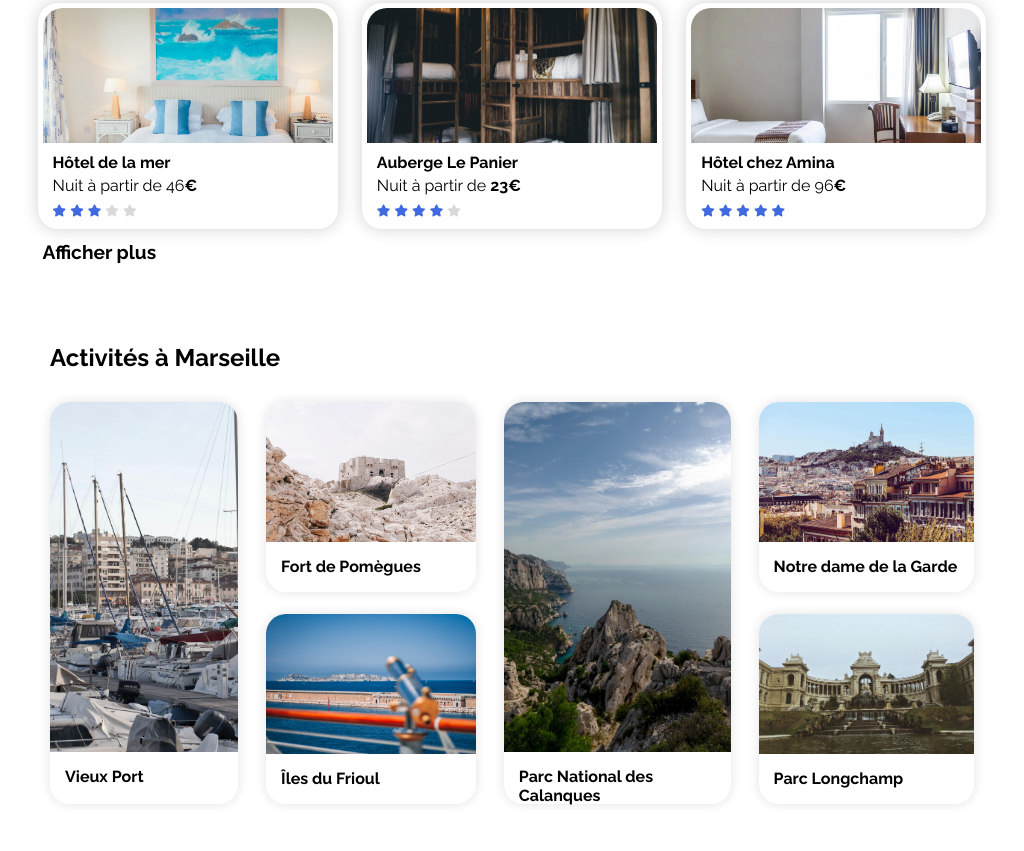
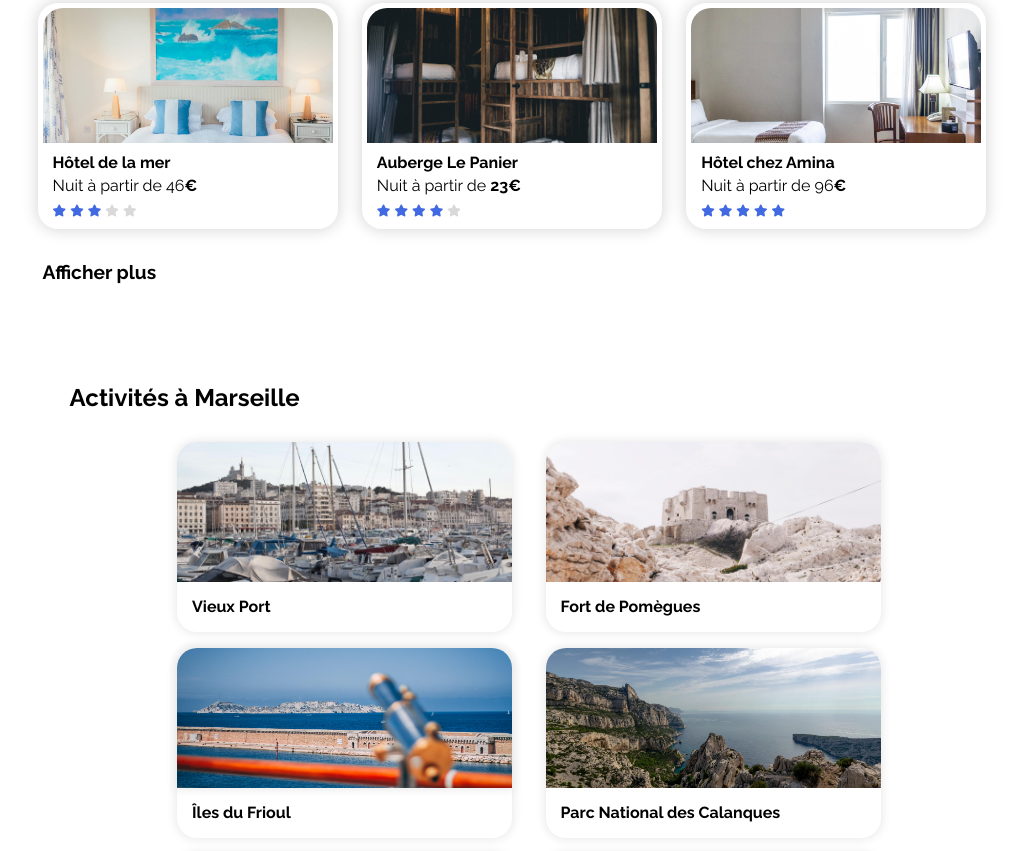
Before and after one commit to TakeoWalker/MarineParize_P1_02082021, a plain HTML site: page index.html in a window 1024 px wide. Shown: the part 1100-1951 px from the top of the page. Drawn offline with Linux system fonts and the light colour scheme.

Commit message:
last review

```diff
--- a/style/accommodation.css
+++ b/style/accommodation.css
@@ -12,7 +12,7 @@
     flex-direction: column;
     align-self: center;
     margin: 0 1%;
-    padding: 30px 0 0 1%;
+    padding: 30px 20px 20px 1%;
     background-color: #F2F2F2;
     border-radius: 20px;
     width: 70%;
@@ -20,6 +20,7 @@
 
 #accommodations {
     font-size: x-large;
+    margin: 20px;
 }
 
 .accommodations-article {
@@ -60,6 +61,7 @@
 .more {
     font-size: larger;
     font-weight: bolder;
+    margin: 20px;
 }
 
 
--- a/style/activities.css
+++ b/style/activities.css
@@ -9,7 +9,7 @@
 
 .activities-img {
     display: grid;
-    grid-template-columns: repeat(4, auto);
+    grid-template-columns: auto 300px auto 300px;
     grid-template-rows: 200px 200px;
     column-gap: 3%;
     row-gap: 3%;
@@ -44,6 +44,7 @@
 #activities-img3 {
     grid-column-start: 2;
     grid-row-start: 2;
+    margin-top: 50px;
 }
 
 #activities-img4 {
@@ -76,9 +77,75 @@
     height: 140px;
 }
 
+#activities-img3 img {
+    width: 100%;
+    height: 100px;
+    background-color: unset;
+    box-shadow: 0 0 10px 2px #EBEBEB;
+}
+
 .activities-article div {
     margin: 15px;
     font-weight: bolder;
+}
+
+
+/*** Tablet ***/
+
+@media screen and (max-width: 1150px) and (min-width: 860px) {
+    .activities {
+        display: flex;
+        flex-direction: column;
+        align-items: center;
+        margin: 50px 2% 80px 2%;
+    }
+    .activities-img {
+        display: grid;
+        grid-template-columns: 335px 335px;
+        grid-template-rows: repeat(3, 200px);
+        column-gap: 5%;
+        row-gap: 1%;
+    }
+    #activities-img1 {
+        grid-column-start: unset;
+        grid-row-start: unset;
+        grid-row-end: unset;
+    }
+    #activities-img2 {
+        grid-column-start: unset;
+        grid-row-start: unset;
+    }
+    #activities-img3 {
+        grid-column-start: unset;
+        grid-row-start: unset;
+        margin-top: unset;
+    }
+    #activities-img4 {
+        grid-column-start: unset;
+        grid-row-start: unset;
+        grid-row-end: unset;
+    }
+    #activities-img5 {
+        grid-column-start: unset;
+        grid-row-start: unset;
+    }
+    #activities-img6 {
+        grid-column-start: unset;
+        grid-row-start: unset;
+    }
+    #activities-img1 img,
+    #activities-img4 img,
+    #activities-img2 img,
+    #activities-img3 img,
+    #activities-img5 img,
+    #activities-img6 img {
+        width: 335px;
+        height: 140px;
+    }
+    #activities {
+        align-self: normal;
+        margin-left: 5%;
+    }
 }
 
 
@@ -110,6 +177,7 @@
     #activities-img3 {
         grid-column-start: unset;
         grid-row-start: unset;
+        margin-top: unset;
     }
     #activities-img4 {
         grid-column-start: unset;
--- a/style/aside.css
+++ b/style/aside.css
@@ -10,6 +10,7 @@
     display: flex;
     align-items: center;
     justify-content: space-between;
+    margin: 20px;
 }
 
 .aside-article a {
```
